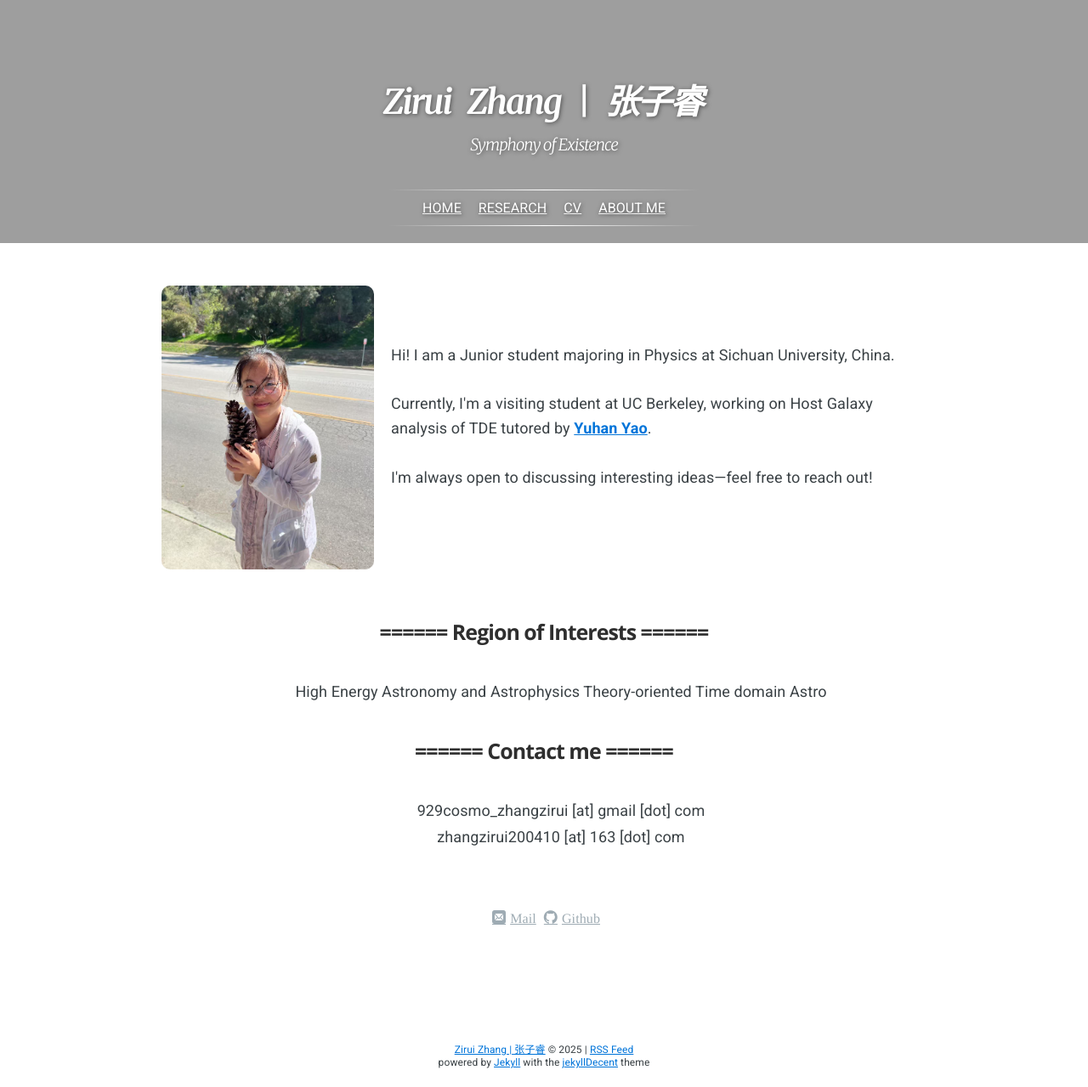
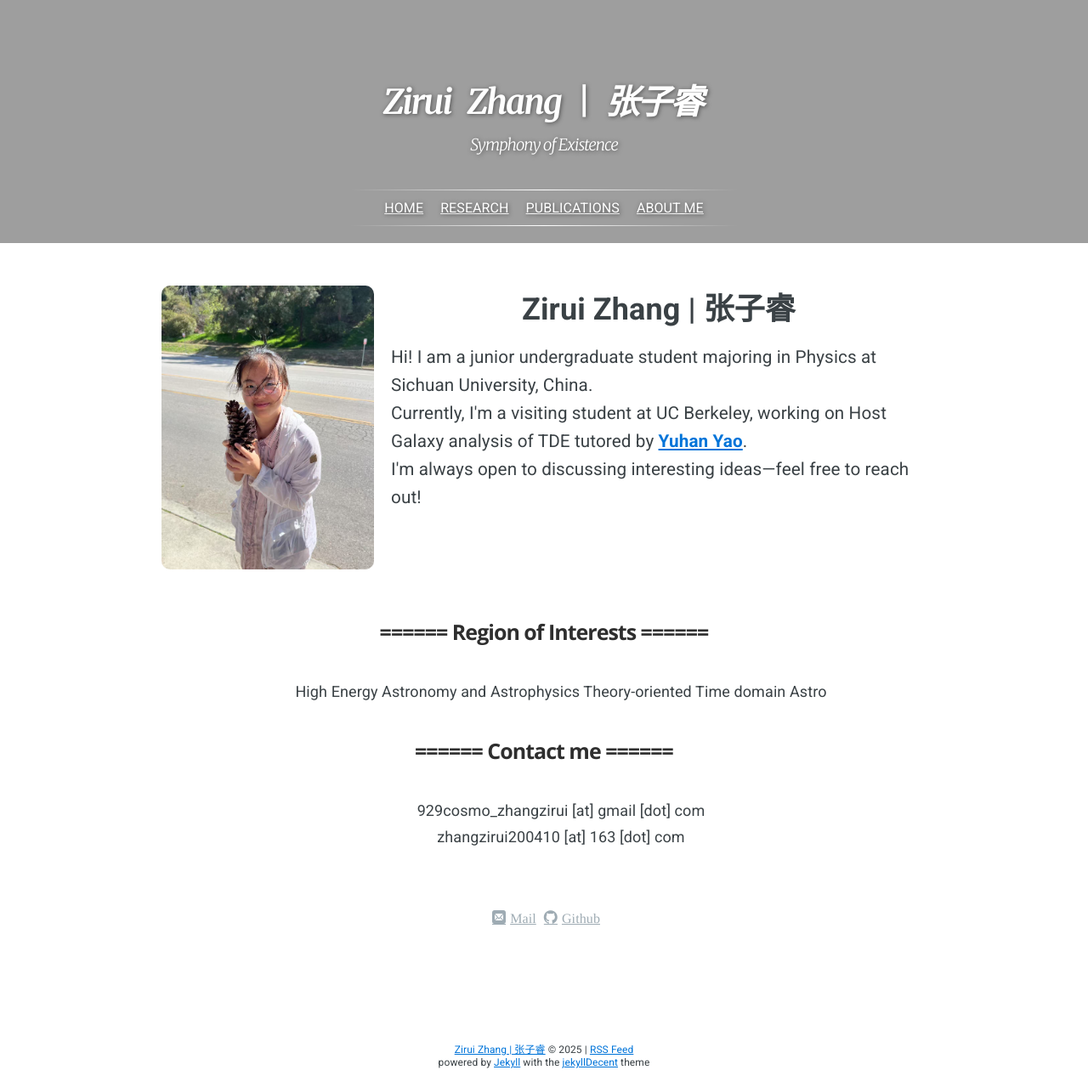
Before and after one commit to ZAKIRAM0/ZAKIRAM0.github.io, a Jekyll site: the page built from index.html, in a window 1280 px wide. Shown: the whole page at 85% size. Built offline with Jekyll 4.4.1, drawn with Linux system fonts in a browser that asks for light colours; nearby versions of some CDN libraries; some web fonts are replaced; library files that are not in the unit come from our copies; a script that is not in the unit is left out; comment, search, counter and statistics services are not loaded.

Commit message:
sjy modified

```diff
--- a/index.html
+++ b/index.html
@@ -80,17 +80,18 @@ layout: default
 
     <div class="profile-text">
       <!-- This line displays the name "Zirui Zhang | 张子睿" in a large, bold, centered style. -->
-      <p class="name" style="text-align: center; font-weight: bold; font-size: 2em; color: white;">
+      <p class="name" style="text-align: center; font-weight: bold; font-size: 2em;">
         <!-- Name placeholder: white text hides the name visually -->
         Zirui Zhang | 张子睿
       </p>
-      <p>
-        Hi! I am a Junior student majoring in Physics at Sichuan University, China.
-        <br><br>
+      <p style="font-size: 1.15em;">
+        Hi! I am a junior undergraduate student majoring in Physics at Sichuan University, China.
+        <br>
         Currently, I'm a visiting student at UC Berkeley, working on Host Galaxy analysis of TDE tutored by
         <b><a href="https://yaoyuhan.github.io/">Yuhan Yao</a></b>.
-        <br><br>
+        <br>
         I'm always open to discussing interesting ideas—feel free to reach out!
+      </p>
       <!-- </p>
       <p style="text-align:center">
       <a href="mailto:929cosmo_zhangzirui AT berkeley.edu">Email</a> &nbsp;/&nbsp;
```
Also changed, not shown: _pages/cv.md (deleted, +0 -6 lines), _pages/publications.md (added, +6 -0 lines).
